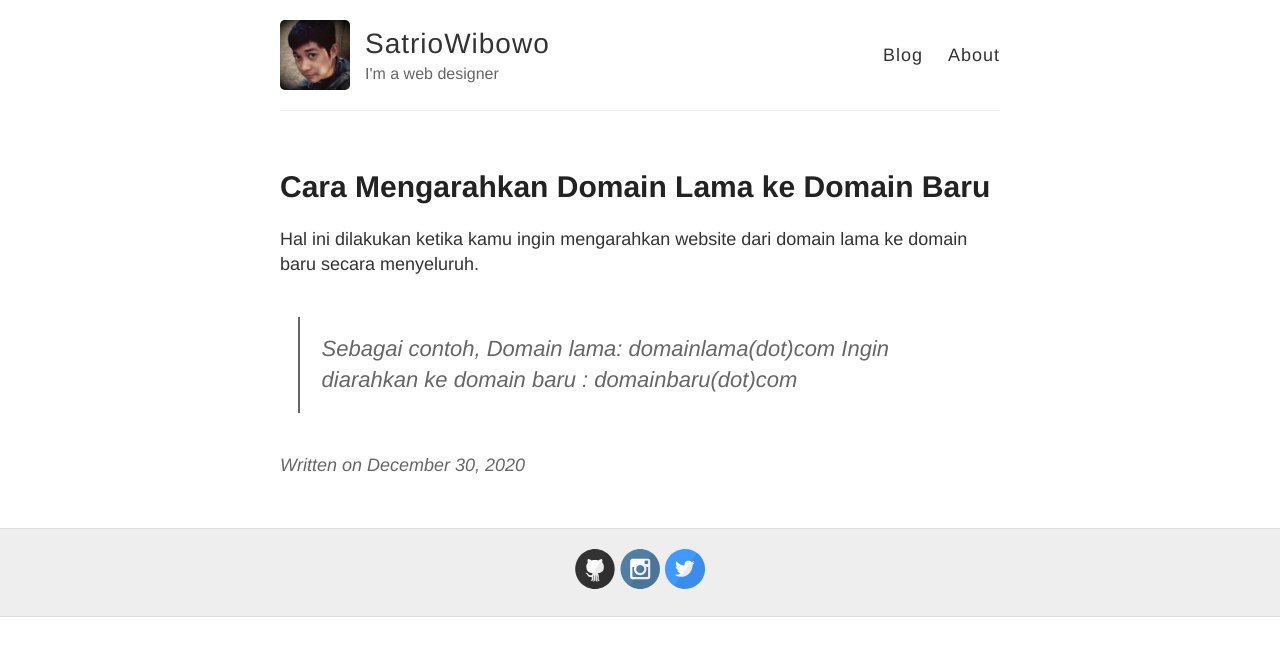
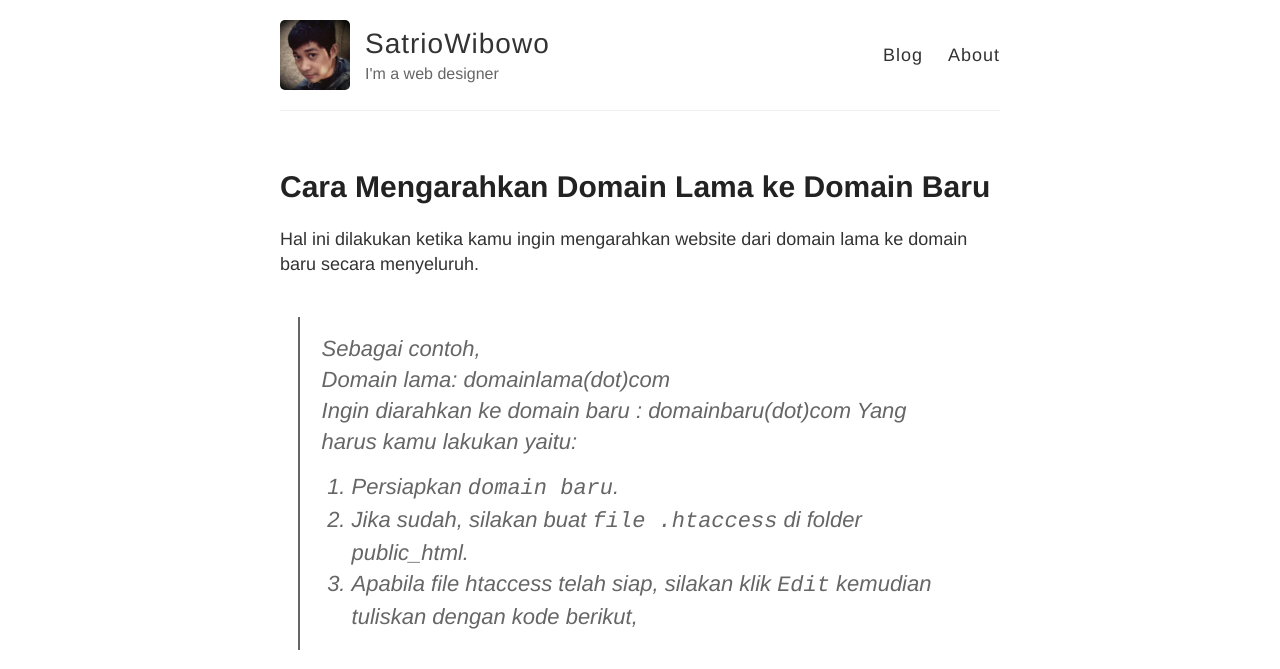
Before and after one commit to sa3owibowo/blog, a Jekyll site: the page built from _posts/2020-12-30-Cara-Mengarahkan-Domain-Lama-ke-Domain-Baru.md, in a window 1280 px wide. Shown: the top 669 px of the page. Built offline with Jekyll 4.4.1, drawn with Linux system fonts in a browser that asks for light colours; comment, search, counter and statistics services are not loaded; some of the changed text lies outside the part shown; grey boxes are pictures that could not be loaded.

Commit message:
Update 2020-12-30-Cara-Mengarahkan-Domain-Lama-ke-Domain-Baru.md

```diff
--- a/_posts/2020-12-30-Cara-Mengarahkan-Domain-Lama-ke-Domain-Baru.md
+++ b/_posts/2020-12-30-Cara-Mengarahkan-Domain-Lama-ke-Domain-Baru.md
@@ -3,6 +3,18 @@
 title: Cara Mengarahkan Domain Lama ke Domain Baru
 ---
 Hal ini dilakukan ketika kamu ingin mengarahkan website dari domain lama ke domain baru secara menyeluruh.
-> Sebagai contoh,
-Domain lama: domainlama(dot)com
+> Sebagai contoh,<br/>
+Domain lama: domainlama(dot)com<br/>
 Ingin diarahkan ke domain baru : domainbaru(dot)com
+Yang harus kamu lakukan yaitu:
+1. Persiapkan `domain baru`.
+2. Jika sudah, silakan buat `file .htaccess` di folder public_html.
+3. Apabila file htaccess telah siap, silakan klik `Edit` kemudian tuliskan dengan kode berikut,
+
+![_.htaccess](https://www.domainesia.com/asset/uploads/2017/05/4-1-920x380.jpg)
+
+RewriteEngine On<br/>
+RewriteCond %{HTTP_HOST} domainlama.com$<br/>
+RewriteRule ^(.*) https://domainbaru.com/ [R=301,L]
+
+Jangan lupa klik `Save Changes`.
```
